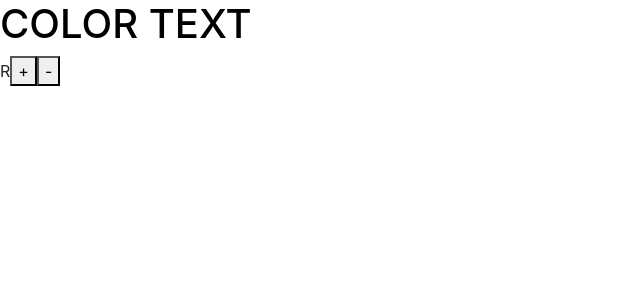
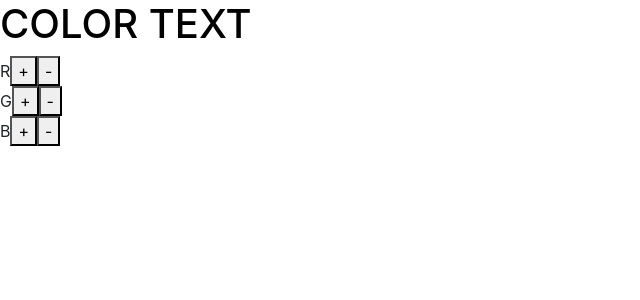
Before and after one commit to Am1d1v/ReactJSHooks, a React (Create React App) app: page / in a window 1280 px wide. Shown: the top 300 px of the page, without its empty margins (0-640 px from the left). Built offline with nearby package versions, Linux system fonts and the light colour scheme.

Commit message:
React Hooks useReducer

```diff
--- a/src/App.js
+++ b/src/App.js
@@ -54,6 +54,17 @@ function App() {
         <button onClick={() => dispatch({type: "DECREASE_RED"})}>-</button>
       </div>
 
+      <div>
+        <span>G</span>
+        <button onClick={() => dispatch({type: "INCREASE_GREEN"})}>+</button>
+        <button onClick={() => dispatch({type: "DECREASE_GREEN"})}>-</button>
+      </div>
+
+      <div>
+        <span>B</span>
+        <button onClick={() => dispatch({type: "INCREASE_BLUE"})}>+</button>
+        <button onClick={() => dispatch({type: "DECREASE_BLUE"})}>-</button>
+      </div>
 
     </div>
   )
```
